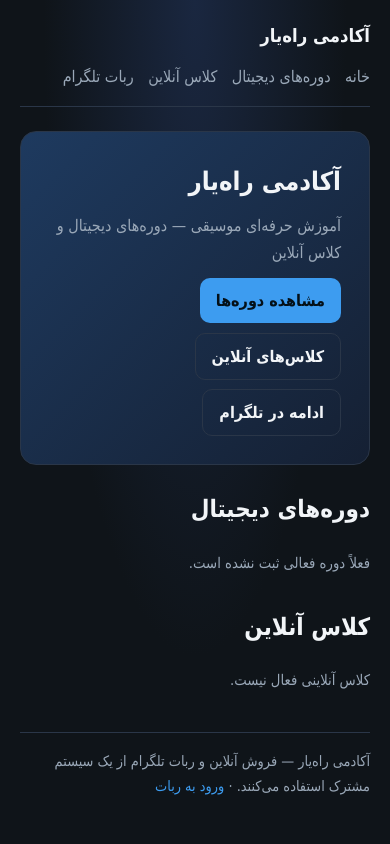
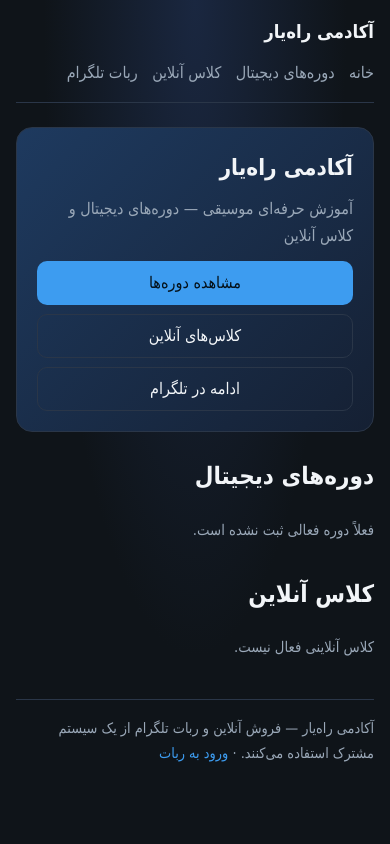
Before and after one commit to mehrshadevilb-cell/RahYar-Academy-Management-System-V14, a FastAPI app: page / in a window 390 px wide. Run offline with FastAPI, Linux system fonts and the light colour scheme; parts of the project's set-up code (start-up, migrations or seed data) failed here and were passed over; some libraries are stand-ins or nearby versions.

Commit message:
fix(web): recover stable storefront UI and harden dark rendering

```diff
--- a/src/web/templates/base.html
+++ b/src/web/templates/base.html
@@ -3,60 +3,106 @@
 <head>
   <meta charset="utf-8" />
   <meta name="viewport" content="width=device-width, initial-scale=1" />
+  <meta name="color-scheme" content="dark" />
+  <meta name="theme-color" content="#0f1419" />
   <title>{% block title %}{{ site_name }}{% endblock %}</title>
   <style>
     :root {
+      color-scheme: dark;
       --bg: #0f1419;
       --card: #1a2332;
+      --card-hover: #202c3d;
       --text: #f2f5f8;
       --muted: #9aa8b8;
       --accent: #3d9cf0;
+      --accent-hover: #63b2f5;
       --accent2: #5ecf9a;
       --border: #2a3648;
+      --input: #0d121a;
     }
-    * { box-sizing: border-box; }
+
+    html {
+      color-scheme: dark;
+      background: var(--bg);
+      min-height: 100%;
+    }
+
+    *, *::before, *::after { box-sizing: border-box; }
+
     body {
       margin: 0;
       font-family: Tahoma, "Segoe UI", sans-serif;
       background: radial-gradient(ellipse at top, #1a2740 0%, var(--bg) 55%);
+      background-color: var(--bg);
       color: var(--text);
       min-height: 100vh;
       line-height: 1.7;
+      color-scheme: dark;
     }
+
     a { color: var(--accent); text-decoration: none; }
-    a:hover { text-decoration: underline; }
-    .wrap { max-width: 960px; margin: 0 auto; padding: 1.25rem; }
+    a:hover { color: var(--accent-hover); text-decoration: underline; }
+
+    .wrap {
+      width: min(960px, 100%);
+      margin: 0 auto;
+      padding: 1.25rem;
+    }
+
     header {
-      display: flex; flex-wrap: wrap; gap: .75rem;
-      align-items: center; justify-content: space-between;
-      border-bottom: 1px solid var(--border); padding-bottom: 1rem; margin-bottom: 1.5rem;
+      display: flex;
+      flex-wrap: wrap;
+      gap: .75rem;
+      align-items: center;
+      justify-content: space-between;
+      border-bottom: 1px solid var(--border);
+      padding-bottom: 1rem;
+      margin-bottom: 1.5rem;
     }
+
     .brand { font-weight: 700; font-size: 1.15rem; color: var(--text); }
-    nav { display: flex; flex-wrap: wrap; gap: .9rem; }
+    .brand:hover { color: var(--text); text-decoration: none; }
+
+    nav {
+      display: flex;
+      flex-wrap: wrap;
+      gap: .9rem;
+    }
+
     nav a { color: var(--muted); }
     nav a:hover { color: var(--text); }
+
     .hero {
       background: linear-gradient(135deg, #1e3a5f, #152033);
       border: 1px solid var(--border);
-      border-radius: 16px; padding: 1.75rem; margin-bottom: 1.5rem;
+      border-radius: 16px;
+      padding: 1.75rem;
+      margin-bottom: 1.5rem;
     }
+
     .hero h1 { margin: 0 0 .5rem; font-size: 1.6rem; }
     .hero p { margin: 0; color: var(--muted); }
+
     .grid {
       display: grid;
       grid-template-columns: repeat(auto-fill, minmax(260px, 1fr));
       gap: 1rem;
     }
+
     .card {
       background: var(--card);
       border: 1px solid var(--border);
       border-radius: 14px;
       padding: 1.1rem;
-      display: flex; flex-direction: column; gap: .5rem;
+      display: flex;
+      flex-direction: column;
+      gap: .5rem;
     }
+
     .card h3 { margin: 0; font-size: 1.05rem; }
     .price { color: var(--accent2); font-weight: 700; }
     .muted { color: var(--muted); font-size: .92rem; }
+
     .btn {
       display: inline-block;
       background: var(--accent);
@@ -64,27 +110,95 @@
       font-weight: 700;
       padding: .55rem 1rem;
       border-radius: 10px;
-      border: none;
+      border: 1px solid transparent;
       cursor: pointer;
       text-decoration: none !important;
+      font: inherit;
+      line-height: 1.5;
     }
-    .btn.secondary { background: transparent; color: var(--text) !important; border: 1px solid var(--border); }
-    .btn-row { display: flex; flex-wrap: wrap; gap: .6rem; margin-top: .75rem; }
-    form label { display: block; margin: .6rem 0 .25rem; color: var(--muted); font-size: .9rem; }
-    form input, form textarea {
-      width: 100%; padding: .65rem .75rem;
-      border-radius: 10px; border: 1px solid var(--border);
-      background: #0d121a; color: var(--text);
+
+    .btn:hover { background: var(--accent-hover); color: #041018 !important; }
+    .btn.secondary { background: transparent; color: var(--text) !important; border-color: var(--border); }
+    .btn.secondary:hover { background: var(--card-hover); }
+
+    .btn-row {
+      display: flex;
+      flex-wrap: wrap;
+      gap: .6rem;
+      margin-top: .75rem;
     }
+
+    form label {
+      display: block;
+      margin: .6rem 0 .25rem;
+      color: var(--muted);
+      font-size: .9rem;
+    }
+
+    form input,
+    form textarea {
+      display: block;
+      width: 100%;
+      padding: .65rem .75rem;
+      border-radius: 10px;
+      border: 1px solid var(--border);
+      background: var(--input);
+      color: var(--text);
+      color-scheme: dark;
+      font: inherit;
+    }
+
+    form input::placeholder,
+    form textarea::placeholder { color: #6f7d8d; }
+
+    form input:focus,
+    form textarea:focus {
+      outline: 2px solid var(--accent);
+      outline-offset: 1px;
+      border-color: var(--accent);
+    }
+
     form textarea { min-height: 90px; resize: vertical; }
+
+    button { color-scheme: dark; }
+
+    :focus-visible {
+      outline: 2px solid var(--accent-hover);
+      outline-offset: 2px;
+    }
+
     footer {
-      margin-top: 2.5rem; padding-top: 1rem;
+      margin-top: 2.5rem;
+      padding-top: 1rem;
       border-top: 1px solid var(--border);
-      color: var(--muted); font-size: .9rem;
+      color: var(--muted);
+      font-size: .9rem;
     }
+
     .notice {
-      background: #13261f; border: 1px solid #2a5a45;
-      border-radius: 12px; padding: 1rem; margin: 1rem 0;
+      background: #13261f;
+      border: 1px solid #2a5a45;
+      border-radius: 12px;
+      padding: 1rem;
+      margin: 1rem 0;
+    }
+
+    @media (max-width: 640px) {
+      .wrap { padding: 1rem; }
+      header { align-items: flex-start; }
+      nav { width: 100%; gap: .65rem .9rem; }
+      .hero { padding: 1.25rem; }
+      .hero h1 { font-size: 1.4rem; }
+      .grid { grid-template-columns: 1fr; }
+      .btn-row { flex-direction: column; }
+      .btn-row .btn { width: 100%; text-align: center; }
+    }
+
+    @media (prefers-reduced-motion: reduce) {
+      *, *::before, *::after {
+        scroll-behavior: auto !important;
+        transition: none !important;
+      }
     }
   </style>
 </head>
```
